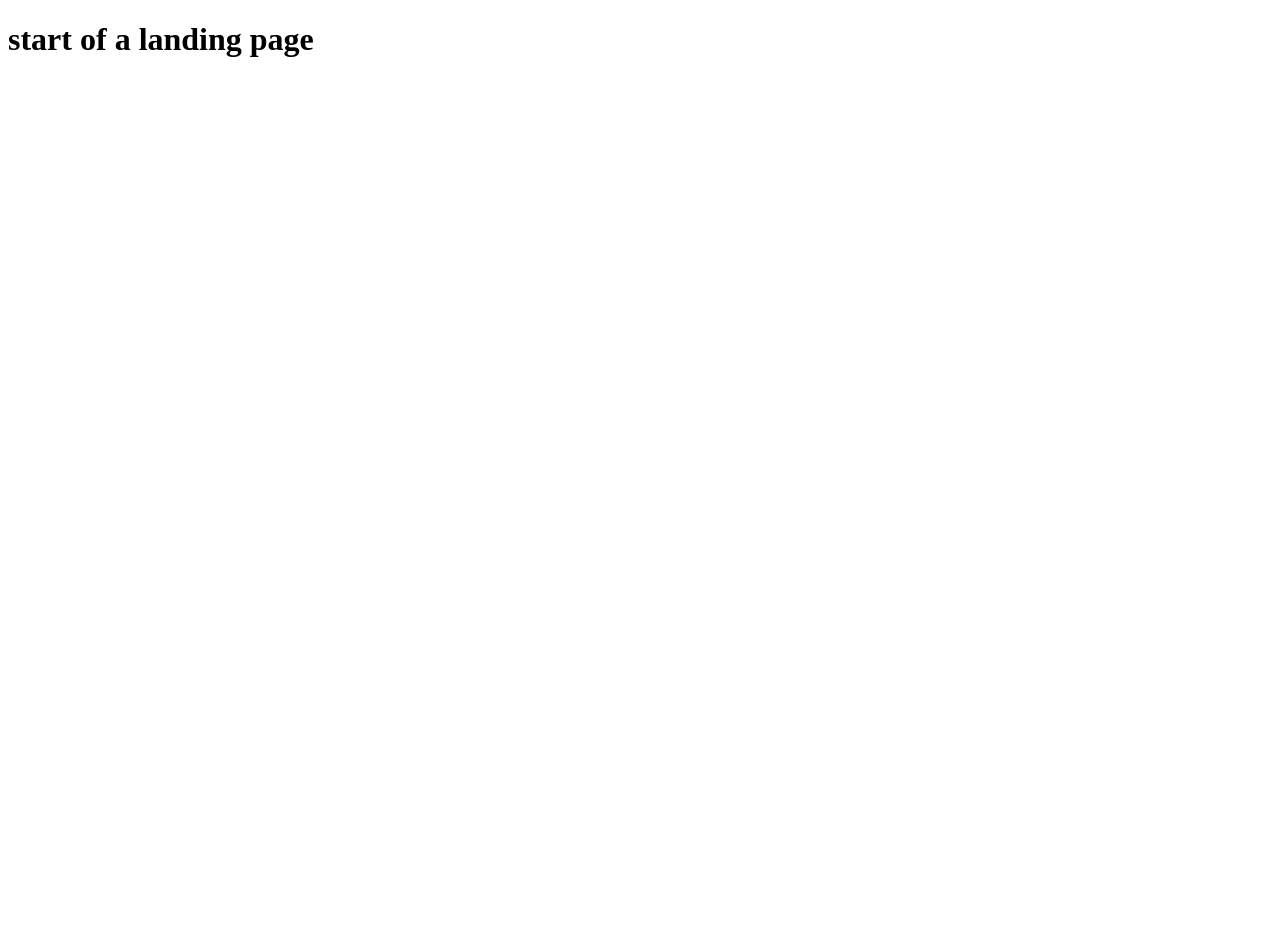
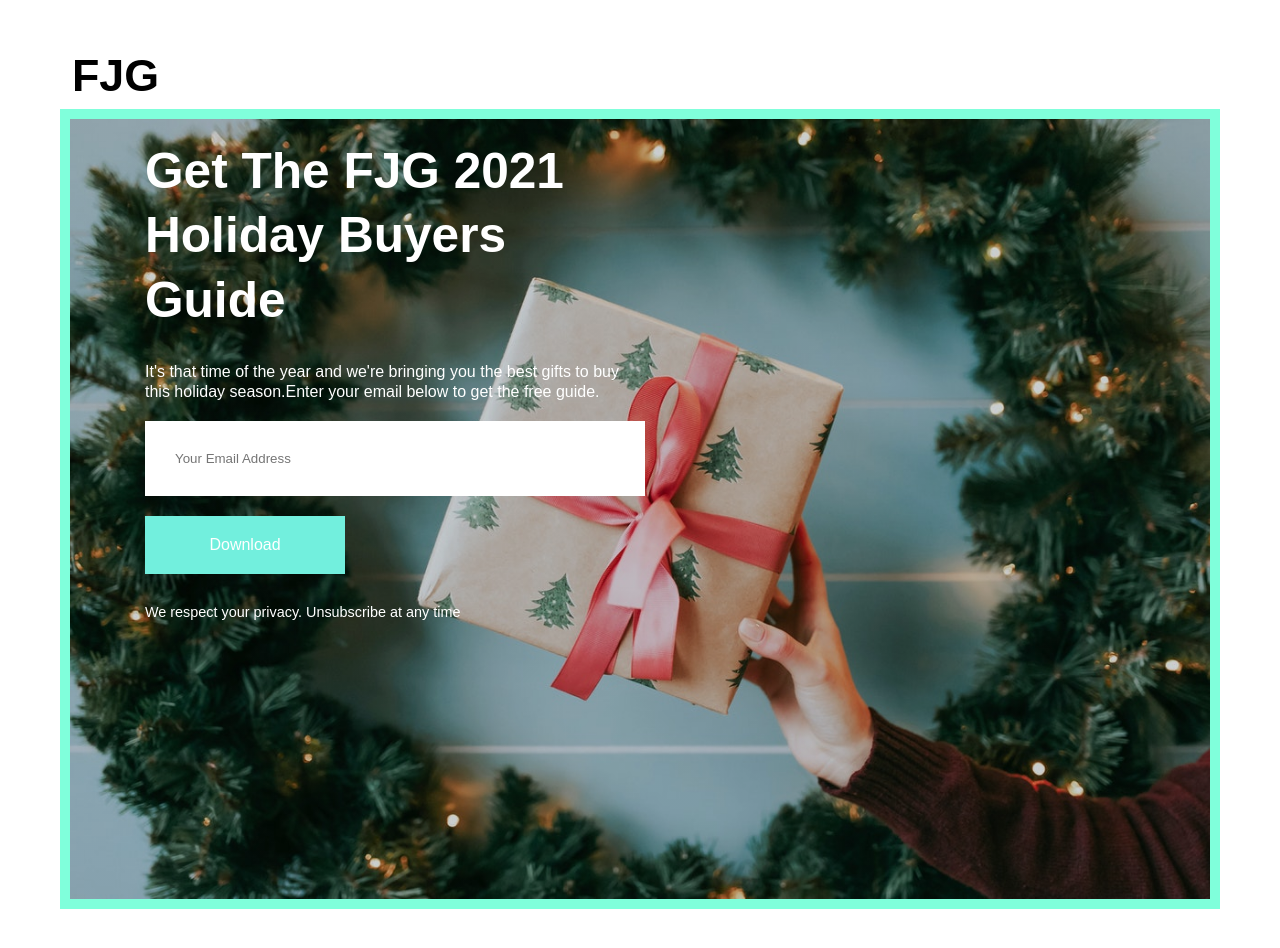
Before and after one commit to FredGarcia00/LandingPageForEmails, a plain HTML site: page index.html in a window 1280 px wide. Before the commit the page ends 800 px from the top, so only its background shows below. Drawn offline with Linux system fonts and the light colour scheme.

Commit message:
finished styling

```diff
--- a/index.html
+++ b/index.html
@@ -6,7 +6,147 @@
     <meta name="viewport" content="width=device-width, initial-scale=1.0">
     <title>Landing Page</title>
 </head>
+<style>
+    * {
+        margin: 0;
+        padding: 0;
+        box-sizing: border-box;
+    }
+    body {
+        font-family: Arial, Helvetica, sans-serif;
+    }
+
+    h1 {
+        padding: 8px 12px;
+    }
+
+
+    .container {
+        display: flex;
+        flex-direction: column;
+        align-items: center;
+        height: 100vh;
+        background:linear-gradient(rgba(0,0,0,.18), rgba(0,0,0,.18)), no-repeat url(./img/bg.jpg);
+        background-position: center;
+        background-size: cover;
+        padding: 20px;
+        border: 10px solid #80ffdb;
+    }
+
+    .content .title {
+        color:#fff;
+        line-height: 1.3;
+        font-weight: bold;
+        font-size: 2rem;
+        margin-bottom: 40px;
+        text-transform: capitalize;
+    }
+
+    .content p {
+        color:#fff;
+        line-height: 1.2;
+        margin-bottom: 20px;
+    }
+
+    form {
+        margin-bottom:30px;
+    }
+
+    .content input {
+        padding: 15px;
+        border:1px transparent;
+        margin-bottom: 20px;
+    }
+    .content input:focus {
+        outline:none;
+    }
+
+    .content a {
+        color:#fff;
+        text-decoration: none;
+        background:#72efdd;
+        padding: 13px 60px;
+    }
+    .content a:hover {
+        background:#64dfdf;
+    }
+
+    .content a:focus{
+        outline:none;
+    }
+
+    .content .footer {
+        width: 100%;
+        font-size:.9rem;
+    }
+
+    @media screen and (min-width:768px) {
+        h1 {
+            font-size:2.8rem;
+        }
+        .main {
+            padding: 42px 60px 60px 60px;
+        }
+        .container {
+            align-items: flex-start;
+
+        }
+
+        .container .content {
+            max-width: 500px;
+            margin-left: 55px;
+        }
+        .content .title {
+            font-size:3.1rem;
+            margin-bottom:30px;
+        }
+
+
+        .content input {
+            display: flex;
+            max-width: 600px;
+            width: 100%;
+            padding: 30px;
+        }
+        .content .content__button {
+            display: flex;
+            align-items: center;
+            justify-content: center;
+            color: #fff;
+            padding: 20px;
+            max-width: 200px;
+        }
+
+        .footer {
+            margin-bottom: 10px;
+        }
+
+
+    }
+
+
+</style>
 <body>
-    <H1>start of a landing page</H1>
+    <div class="main">
+
+        <h1>FJG</h1>
+        <div class="container">
+        <div class="content">
+            <div class="title">Get the FJG 2021 holiday buyers guide</div>
+
+            <div class="p__content">
+                <p>It's that time of the year and we're bringing you the best gifts to buy this holiday season.Enter your email below to get the free guide.</p>
+            </div>
+
+            <form >
+                <input type="email" placeholder="Your Email Address"  required>
+                <a href="#" class="content__button">Download</a>
+            </form>
+
+            <p class="footer">We respect your privacy. Unsubscribe at any time</p>
+        </div>
+    </div>
+</div>
+
 </body>
 </html>
```
Also changed, not shown: img/bg.jpg (added).
